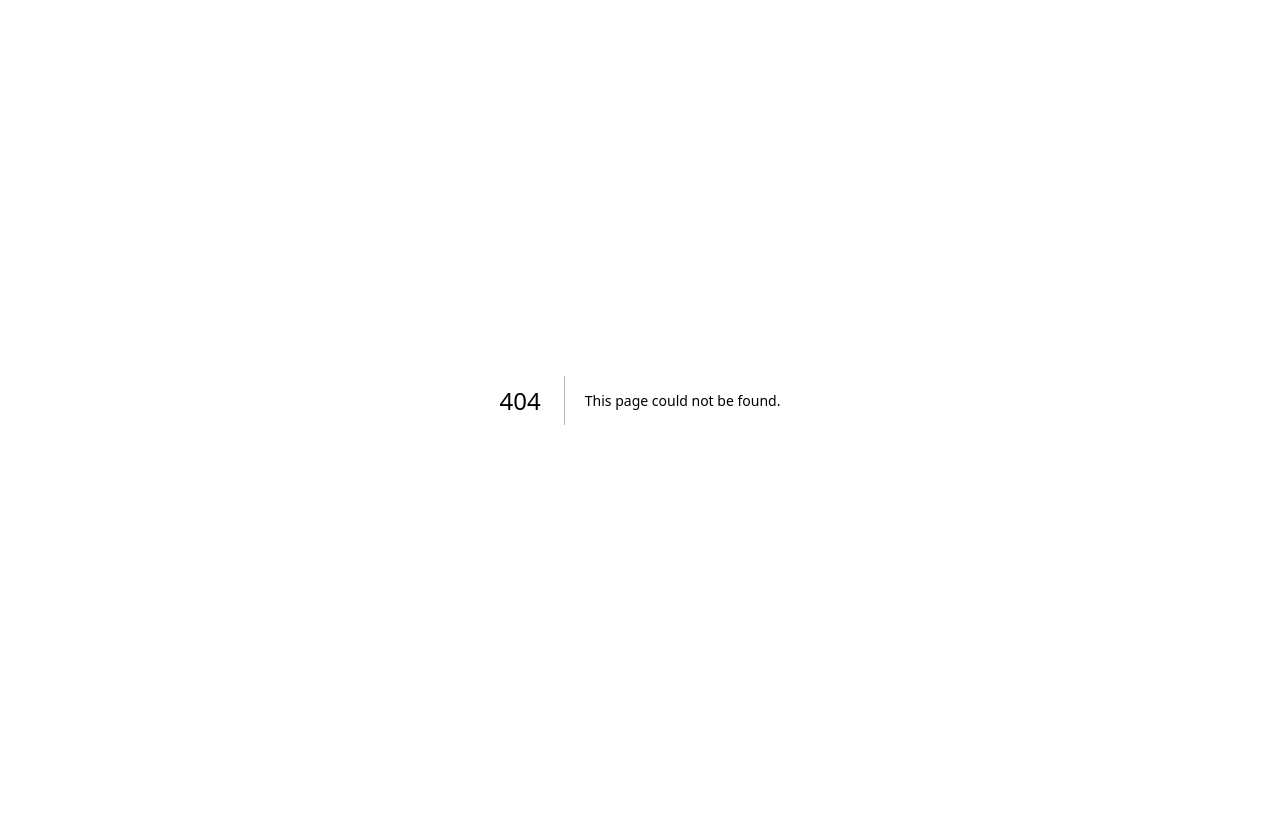
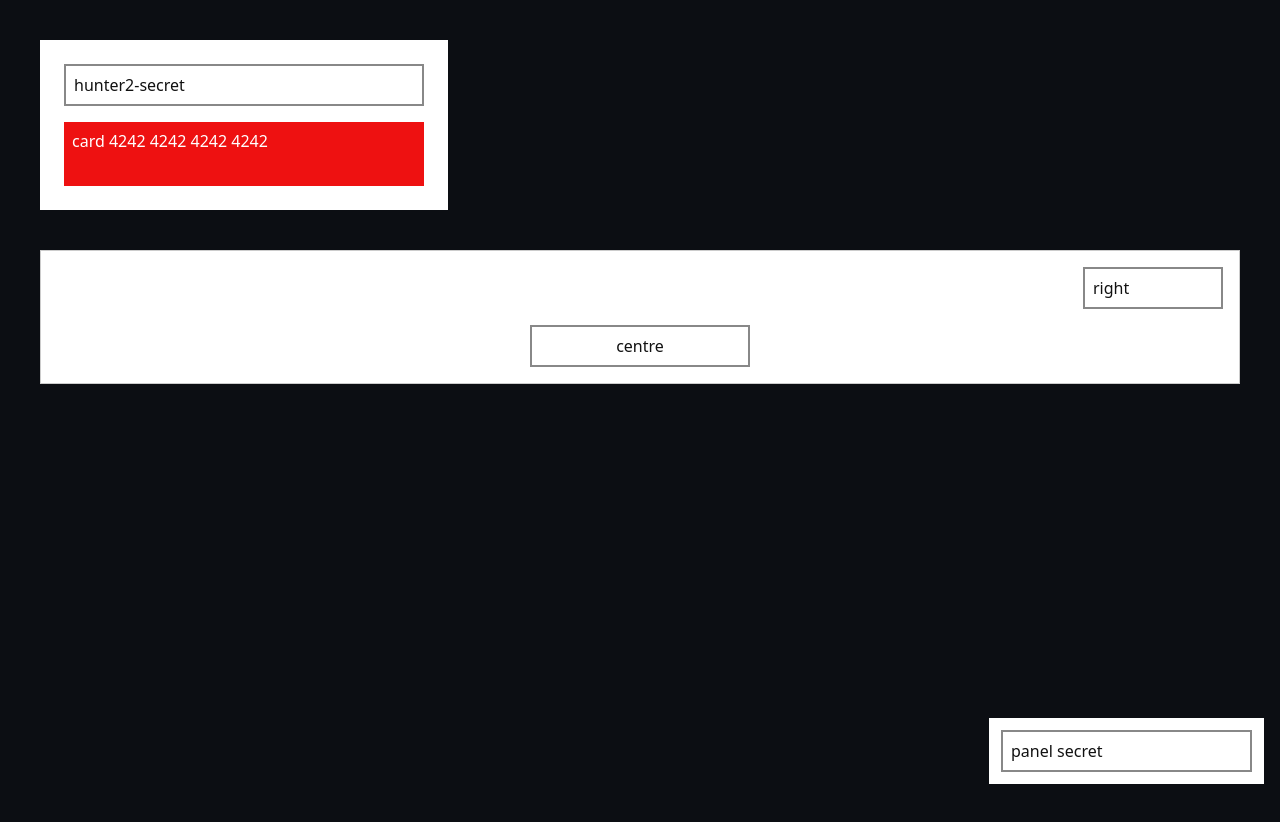
Before and after one commit to rachitkhurana/proompter, a Next.js app in the folder examples/playground/: page /redact in a window 1280 px wide. Before the commit this address had no page. Shown: the top 822 px of the page. Before the commit the page ends 800 px from the top, so only its background shows below. Built offline with nearby package versions, Linux system fonts and the light colour scheme.

Commit message:
T13: snapshot redaction inside the rendered clone (D17) (examples/playground/app/(site)/redact/page.tsx)
Co-Authored-By: Claude Opus 5.5 <noreply@anthropic.com>

```diff
--- /dev/null
+++ b/examples/playground/app/(site)/redact/page.tsx
@@ -0,0 +1,38 @@
+// Served at /redact. Cards with typed values and a marked block, for the snapshot redaction e2e (D17). The page is
+// taller than the window so it can scroll, and a fixed panel holds a field (its position is not the page's once scrolled).
+const box = { background: "#fff", color: "#111", display: "grid", gap: 16 } as const;
+const field = { padding: 8, border: "2px solid #888", font: "16px system-ui", background: "#fff", color: "#111" } as const;
+
+export default function Page() {
+  return (
+    <main style={{ padding: 40, minHeight: 2000, fontFamily: "system-ui, sans-serif" }}>
+      <div data-testid="redact-card" style={{ ...box, width: 360, padding: 24 }}>
+        <input data-testid="redact-input" aria-label="Secret" defaultValue="hunter2-secret" style={field} />
+        <div data-testid="redact-block" data-proompter-redact="" style={{ height: 48, background: "#e11", color: "#fff", padding: 8 }}>
+          card 4242 4242 4242 4242
+        </div>
+      </div>
+      {/* A grid card with fluid width and auto margins: layouts html-to-image does not reproduce faithfully. */}
+      <div
+        data-testid="fluid-card"
+        style={{ ...box, marginTop: 40, boxSizing: "content-box", padding: 16, border: "1px solid #ccc" }}
+      >
+        <input
+          data-testid="fluid-right"
+          aria-label="Right"
+          defaultValue="right"
+          style={{ ...field, width: 120, marginLeft: "auto" }}
+        />
+        <input
+          data-testid="fluid-center"
+          aria-label="Centre"
+          defaultValue="centre"
+          style={{ ...field, width: 200, margin: "0 auto", textAlign: "center" }}
+        />
+      </div>
+      <div style={{ position: "fixed", right: 16, bottom: 16, padding: 12, background: "#fff" }}>
+        <input data-testid="panel-input" aria-label="Panel" defaultValue="panel secret" style={field} />
+      </div>
+    </main>
+  );
+}
```
